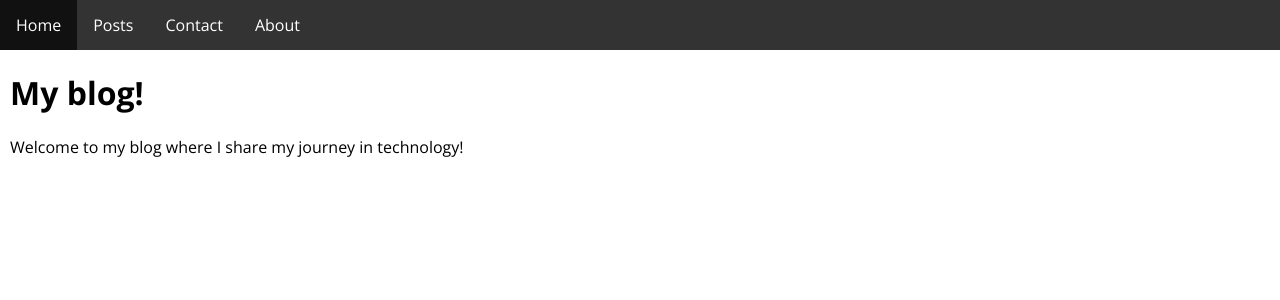
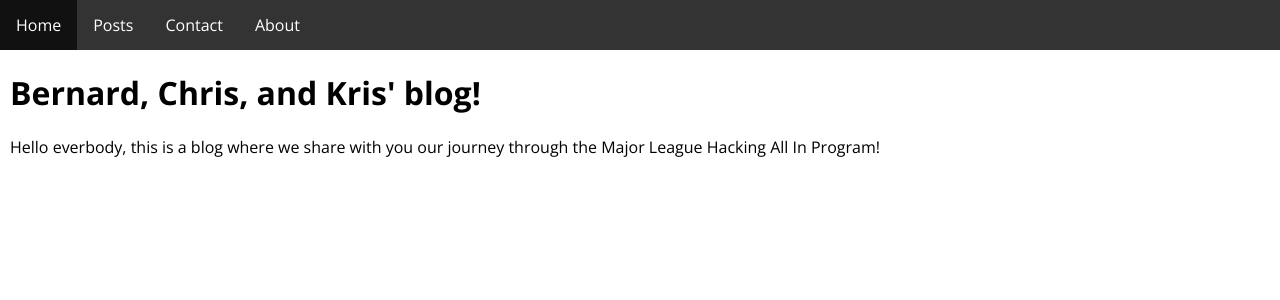
Before and after one commit to MLH-Fellowship/all-in-project, a Jekyll site: the page built from index.html, in a window 1280 px wide. Shown: the top 300 px of the page. Built offline with Jekyll 4.4.1, drawn with Linux system fonts in a browser that asks for light colours.

Commit message:
added our names and changed text on Home page

```diff
--- a/_layouts/home.html
+++ b/_layouts/home.html
@@ -3,8 +3,8 @@ layout: default
 ---
 
 <h1>
-    My blog!
+    Bernard, Chris, and Kris' blog!
 </h1>
-<p>Welcome to my blog where I share my journey in technology!</p>
+<p>Hello everbody, this is a blog where we share with you our journey through the Major League Hacking All In Program!</p>
 
 {{ content }}
```
Also changed, not shown: Gemfile.lock.
